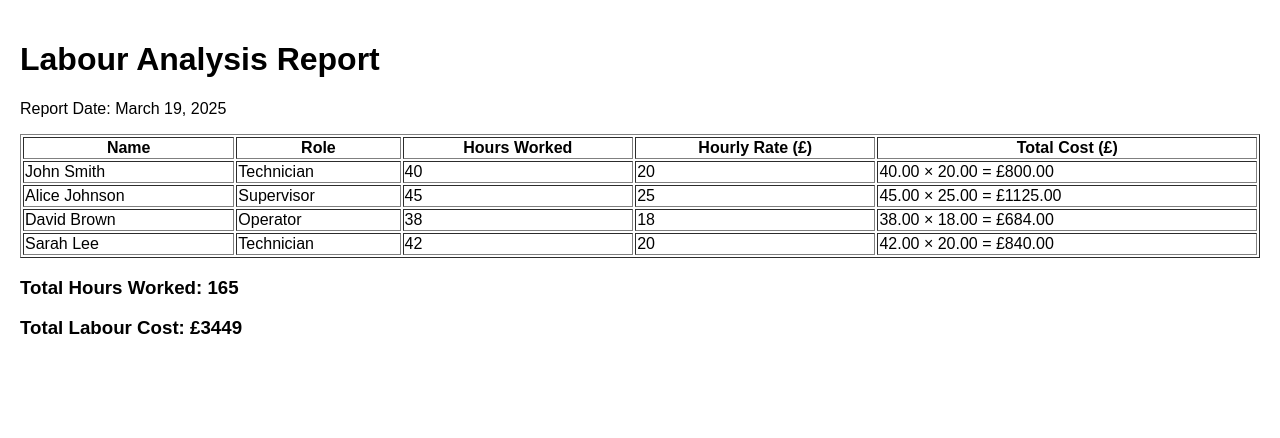
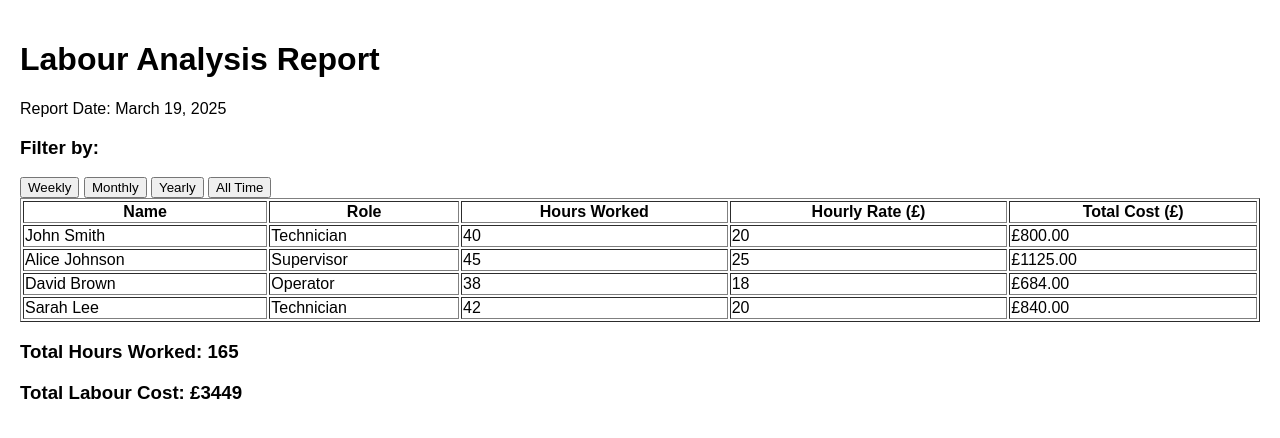
Before and after one commit to Deepeshpatel11/Labor-Tool, a Django app: page /reports/labour-analysis/ in a window 1280 px wide. Shown: the part 48-486 px from the top of the page. Run offline with Django 5.2, Linux system fonts and the light colour scheme.

Commit message:
Added time filters for Labour Analysis Report

```diff
--- a/labour_management/reports/templates/reports/labour_report.html
+++ b/labour_management/reports/templates/reports/labour_report.html
@@ -5,6 +5,16 @@
 {% block content %}
     <h1>Labour Analysis Report</h1>
     <p>Report Date: {{ report_date }}</p>
+
+    <h3>Filter by:</h3>
+    <a href="{% url 'labour_report_filtered' 'weekly' %}"><button>Weekly</button></a>
+    <a href="{% url 'labour_report_filtered' 'monthly' %}"><button>Monthly</button></a>
+    <a href="{% url 'labour_report_filtered' 'yearly' %}"><button>Yearly</button></a>
+    <a href="{% url 'labour_report' %}"><button>All Time</button></a>
+
+    {% if time_filter %}
+        <h2>Showing {{ time_filter }} data</h2>
+    {% endif %}
 
     <table border="1" width="100%">
         <thead>
@@ -23,7 +33,7 @@
                     <td>{{ emp.role }}</td>
                     <td>{{ emp.hours }}</td>
                     <td>{{ emp.hourly_rate }}</td>
-                    <td>{{ emp.hours|floatformat:2 }} × {{ emp.hourly_rate|floatformat:2 }} = £{{ emp.total_cost|floatformat:2 }}</td>
+                    <td>£{{ emp.total_cost|floatformat:2 }}</td>
                 </tr>
             {% empty %}
                 <tr><td colspan="5">No data available.</td></tr>
--- a/labour_management/reports/urls.py
+++ b/labour_management/reports/urls.py
@@ -4,4 +4,5 @@ from . import views
 urlpatterns = [
     path("", views.index, name="reports_index"),
     path("labour-analysis/", views.labour_report, name="labour_report"),
+    path("labour-analysis/<str:time_filter>/", views.labour_report, name="labour_report_filtered"),
 ]
--- a/labour_management/reports/views.py
+++ b/labour_management/reports/views.py
@@ -1,12 +1,12 @@
 from django.shortcuts import render
-from datetime import date
+from datetime import date, timedelta
 
 # Sample labour data (Replace with actual database queries later)
 labour_data = [
-    {"name": "John Smith", "role": "Technician", "hours": 40, "hourly_rate": 20},
-    {"name": "Alice Johnson", "role": "Supervisor", "hours": 45, "hourly_rate": 25},
-    {"name": "David Brown", "role": "Operator", "hours": 38, "hourly_rate": 18},
-    {"name": "Sarah Lee", "role": "Technician", "hours": 42, "hourly_rate": 20},
+    {"name": "John Smith", "role": "Technician", "hours": 40, "hourly_rate": 20, "date": date(2025, 3, 10)},
+    {"name": "Alice Johnson", "role": "Supervisor", "hours": 45, "hourly_rate": 25, "date": date(2025, 3, 5)},
+    {"name": "David Brown", "role": "Operator", "hours": 38, "hourly_rate": 18, "date": date(2025, 2, 25)},
+    {"name": "Sarah Lee", "role": "Technician", "hours": 42, "hourly_rate": 20, "date": date(2025, 1, 15)},
 ]
 
 # Precompute total cost per employee
@@ -16,13 +16,29 @@ for emp in labour_data:
 def index(request):
     return render(request, "reports/index.html")
 
-def labour_report(request):
-    total_hours = sum(emp["hours"] for emp in labour_data)
-    total_cost = sum(emp["total_cost"] for emp in labour_data)
+def labour_report(request, time_filter=None):
+    today = date.today()
+
+    # Apply filtering based on time period
+    if time_filter == "weekly":
+        start_date = today - timedelta(days=7)
+        filtered_data = [emp for emp in labour_data if emp["date"] >= start_date]
+    elif time_filter == "monthly":
+        start_date = today - timedelta(days=30)
+        filtered_data = [emp for emp in labour_data if emp["date"] >= start_date]
+    elif time_filter == "yearly":
+        start_date = today - timedelta(days=365)
+        filtered_data = [emp for emp in labour_data if emp["date"] >= start_date]
+    else:
+        filtered_data = labour_data  # Show all data if no filter is applied
+
+    total_hours = sum(emp["hours"] for emp in filtered_data)
+    total_cost = sum(emp["total_cost"] for emp in filtered_data)
 
     return render(request, "reports/labour_report.html", {
-        "labour_data": labour_data,
+        "labour_data": filtered_data,
         "total_hours": total_hours,
         "total_cost": total_cost,
-        "report_date": date.today()
+        "report_date": today,
+        "time_filter": time_filter,
     })
```
